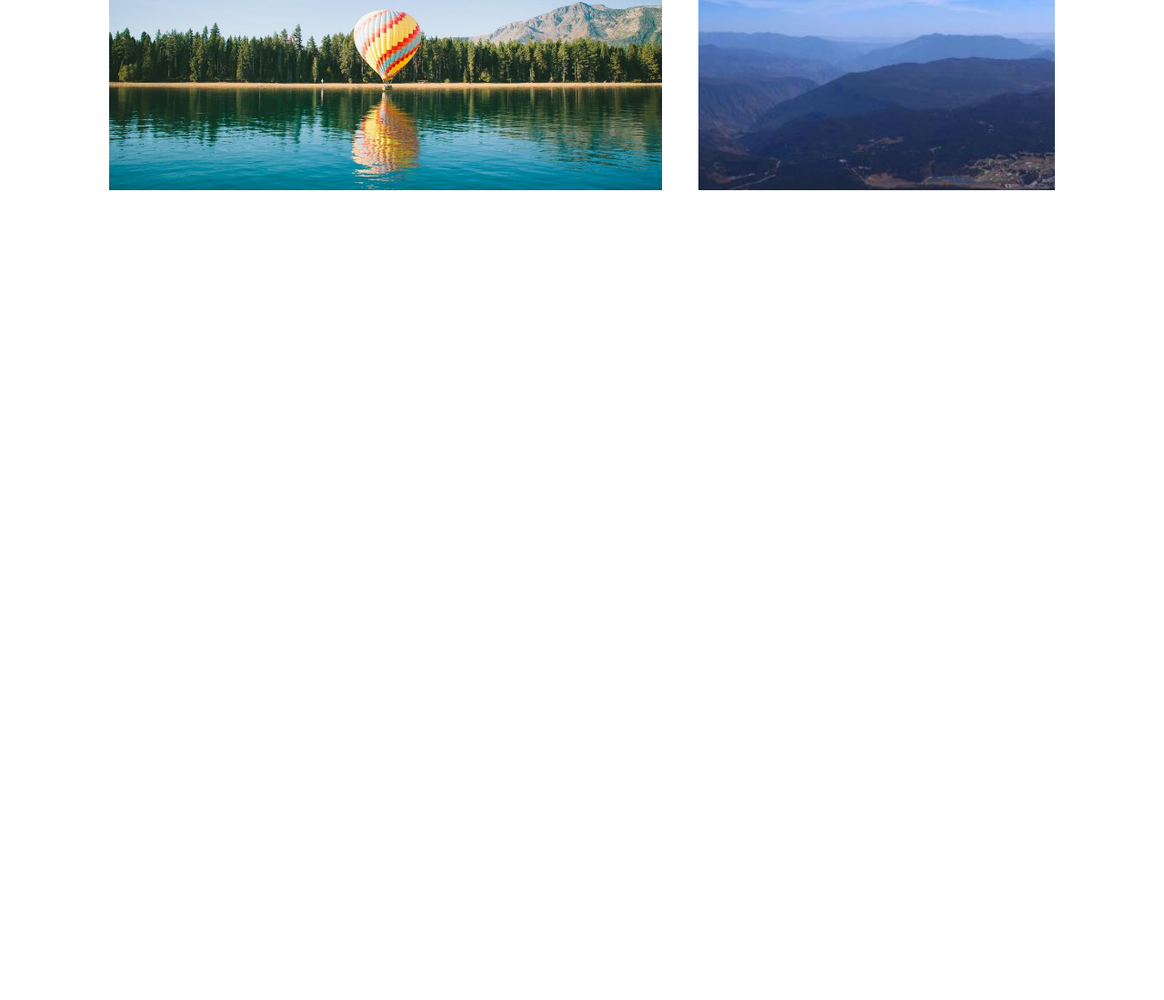
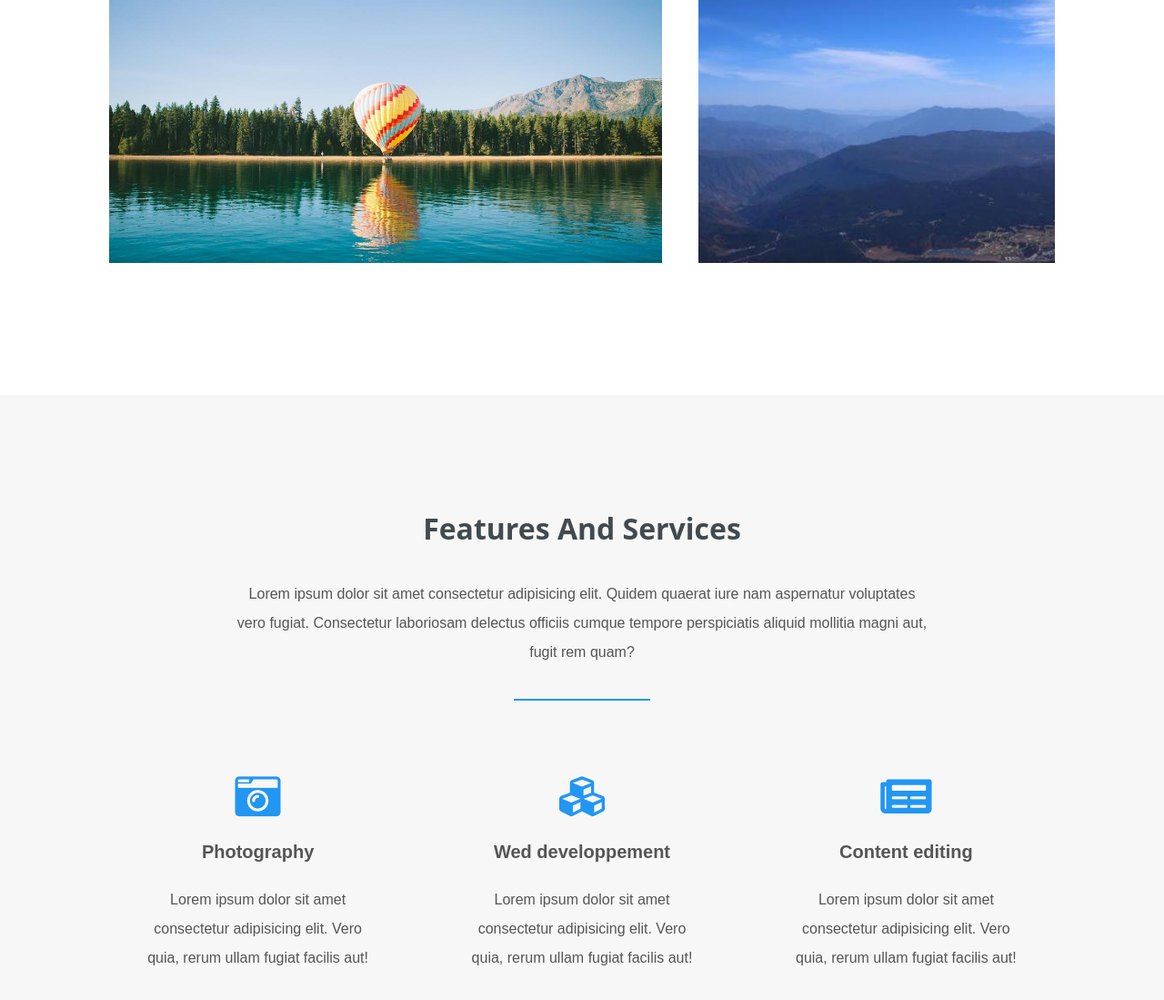
Before and after one commit to mlaversin/photographer-website, a plain HTML site: page index.html in a window 1280 px wide. Shown: the part 1607-2706 px from the top of the page at 91% size. Before the commit the page ends 1961 px from the top, so only its background shows below. Drawn offline with Linux system fonts and the light colour scheme.

Commit message:
section features

```diff
--- a/index.html
+++ b/index.html
@@ -45,5 +45,28 @@
         </ul>
     </section>
 
+    <section class="features">
+        <h3 class="title">Features and services</h3>
+        <p>Lorem ipsum dolor sit amet consectetur adipisicing elit. Quidem quaerat iure nam aspernatur voluptates vero fugiat. Consectetur laboriosam delectus officiis cumque tempore perspiciatis aliquid mollitia magni aut, fugit rem quam?</p>
+        <hr>
+        <ul class="grid">
+            <li>
+                <i class="fa fa-camera-retro"></i>
+                <h4>Photography</h4>
+                <p>Lorem ipsum dolor sit amet consectetur adipisicing elit. Vero quia, rerum ullam fugiat facilis aut!</p>
+            </li>
+            <li>
+                <i class="fa fa-cubes"></i>
+                <h4>Wed developpement</h4>
+                <p>Lorem ipsum dolor sit amet consectetur adipisicing elit. Vero quia, rerum ullam fugiat facilis aut!</p>
+            </li>
+            <li>
+                <i class="fa fa-newspaper"></i>
+                <h4>Content editing</h4>
+                <p>Lorem ipsum dolor sit amet consectetur adipisicing elit. Vero quia, rerum ullam fugiat facilis aut!</p>
+            </li>
+        </ul>
+    </section>
+
 </body>
 </html>
--- a/public/css/style.css
+++ b/public/css/style.css
@@ -64,6 +64,13 @@ ul.grid {
     display: flex;
     flex-wrap: wrap;
     justify-content: center;
+}
+hr {
+    width: 150px;
+    height: 2px;
+    background-color: #2196F3;
+    border: 0;
+    margin-bottom: 80px;
 }
 
 
@@ -173,3 +180,42 @@ header nav li {
         flex-basis: 100%
     }
 }
+
+
+/* ----- Section features ----- */
+
+.features {
+    background-color: #f7f7f7;
+}
+.features .grid li {
+    padding: 0 30px;
+    flex-basis: 33%;
+    text-align: center;
+}
+.features .grid li i {
+    font-size: 50px;
+    color: #2196F3;
+    margin-bottom: 25px;
+}
+.features .grid li h4 {
+    color: #555;
+    font-size: 20px;
+    margin-bottom: 25px;
+}
+.features .grid li p {
+    margin: 0;
+}
+@media (max-width: 992px) {
+    .features .grid li {
+        flex-basis: 70%;
+        text-align: 65px;
+    }
+    .features .grid li:last-child {
+        margin-bottom: 0;
+    }
+}
+@media (max-width: 768px) {
+    .features .grid li {
+        flex-basis: 100%;
+    }
+}
```
